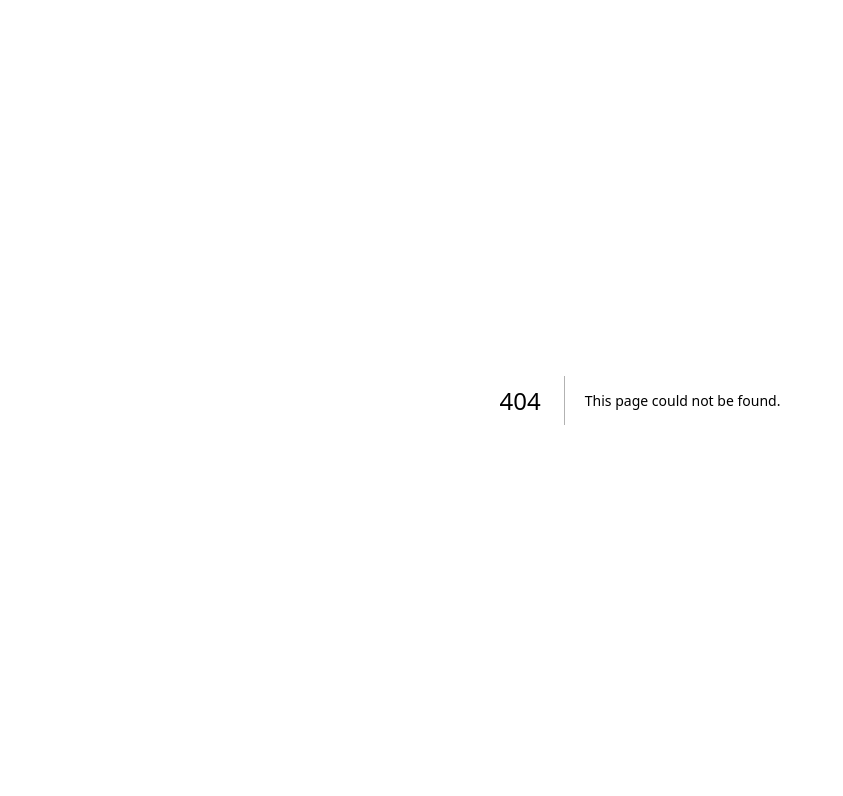
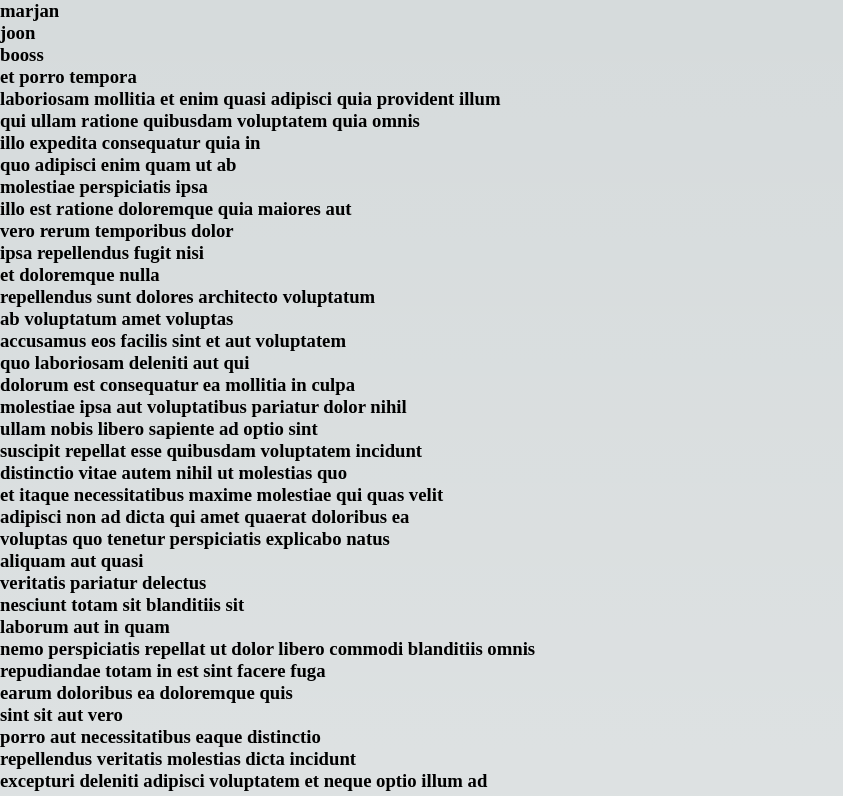
Before and after one commit to MarjanGood/preRendering, a Next.js app: page /todos-SWR in a window 1280 px wide. Before the commit this address had no page. Shown: the top 796 px of the page, without its empty margins (0-843 px from the left). Built offline with nearby package versions, Linux system fonts and the light colour scheme; data requests are answered from the project's data file.

Commit message:
session75:SWR React Hooks for Data Fetching

```diff
--- a/package.json
+++ b/package.json
@@ -18,6 +18,7 @@
     "next": "13.1.6",
     "react": "18.2.0",
     "react-dom": "18.2.0",
+    "swr": "^2.1.0",
     "typescript": "4.9.5"
   }
 }
--- /dev/null
+++ b/src/pages/todos-SWR/index.js
@@ -0,0 +1,18 @@
+import useSWR from 'swr';
+
+function SWRTodos() {
+   // const [todos,setTodos]= useState([]);
+
+    const {data,error}= useSWR("http://localhost:3001/todos",(url)=>fetch(url).then((res)=>res.json()));
+
+    console.log({data,error})
+    return ( <div>
+    {data ? data.map(t=><h3 key={t.id}>{t.title}</h3>)
+    :<h1>Loading...</h1>}
+    </div> );
+
+
+
+}
+
+export default SWRTodos;
```
Also changed, not shown: db.json, 1 other file (tests, documents, lock files or other folders).
